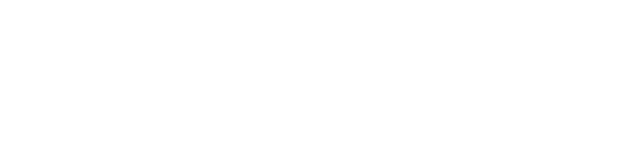
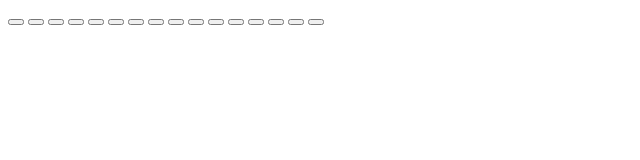
Before and after one commit to Zinx140/belajar, a plain HTML site: page index.html in a window 1280 px wide. Shown: the whole page, without its empty margins (0-640 px from the left). Drawn offline with Linux system fonts and the light colour scheme.

Commit message:
nambah tombol

```diff
--- a/index.html
+++ b/index.html
@@ -6,6 +6,24 @@
     <title>Latihan GitHub</title>
 </head>
 <body>
-
+    <div class="screen"></div>
+    <div class="container-tombol">
+        <button id="0"></button>
+        <button id="1"></button>
+        <button id="2"></button>
+        <button id="3"></button>
+        <button id="4"></button>
+        <button id="5"></button>
+        <button id="6"></button>
+        <button id="7"></button>
+        <button id="8"></button>
+        <button id="9"></button>
+        <button id="+"></button>
+        <button id="-"></button>
+        <button id="x"></button>
+        <button id=":"></button>
+        <button id="C"></button>
+        <button id="CE"></button>
+    </div>
 </body>
 </html>
--- a/index.js
+++ b/index.js
@@ -0,0 +1,3 @@
+function screenView() {
+
+}
```
